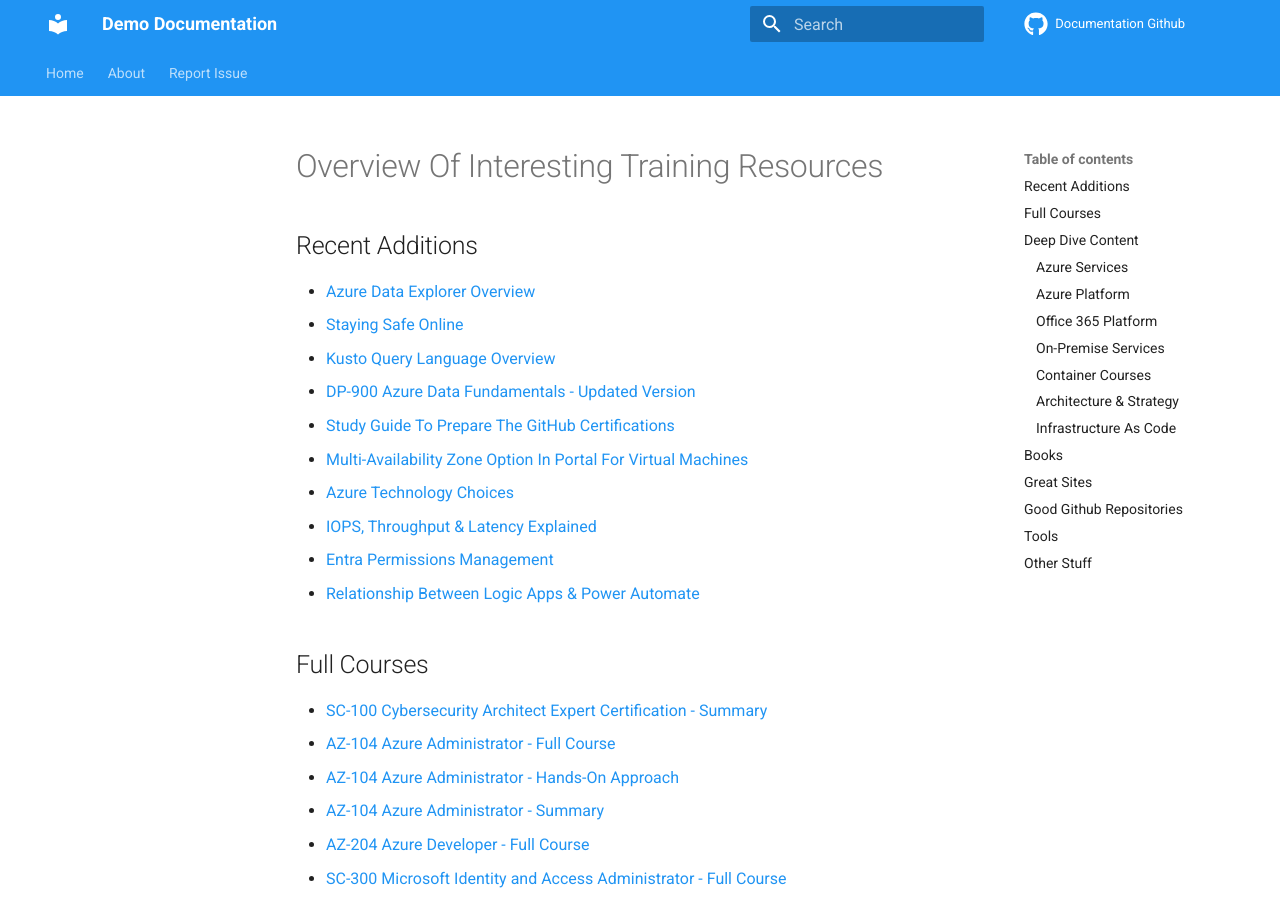
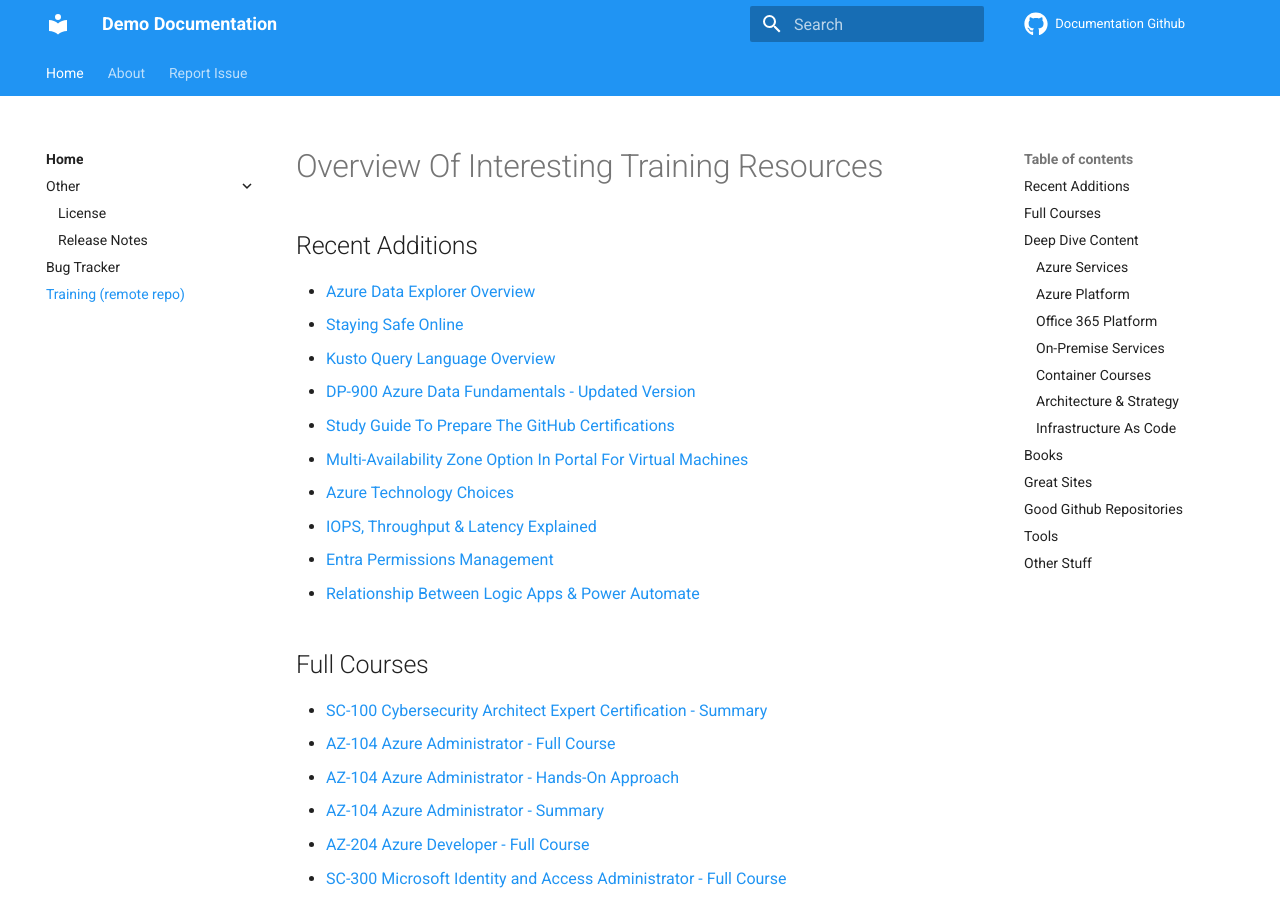
Before and after one commit to rgeerkens/Documentation, an MkDocs documentation site: the page built from docs/training/README.md, in a window 1280 px wide and 900 px high. Built offline with MkDocs 1.6.1 and Material for MkDocs 9.7.7, drawn with Linux system fonts in a browser that asks for light colours; comment, search, counter and statistics services are not loaded; the version menu is left out.

Commit message:
Update mkdocs.yml

```diff
--- a/mkdocs.yml
+++ b/mkdocs.yml
@@ -50,6 +50,7 @@
           - License: licenses.md
           - Release Notes : release-notes.md
         - Bug Tracker: bugs.md
+        - Training (remote repo) : training/README.md
 
     - About : about.md
     - Report Issue: https://github.com/rgeerkens/Documentation/issues/new
```
